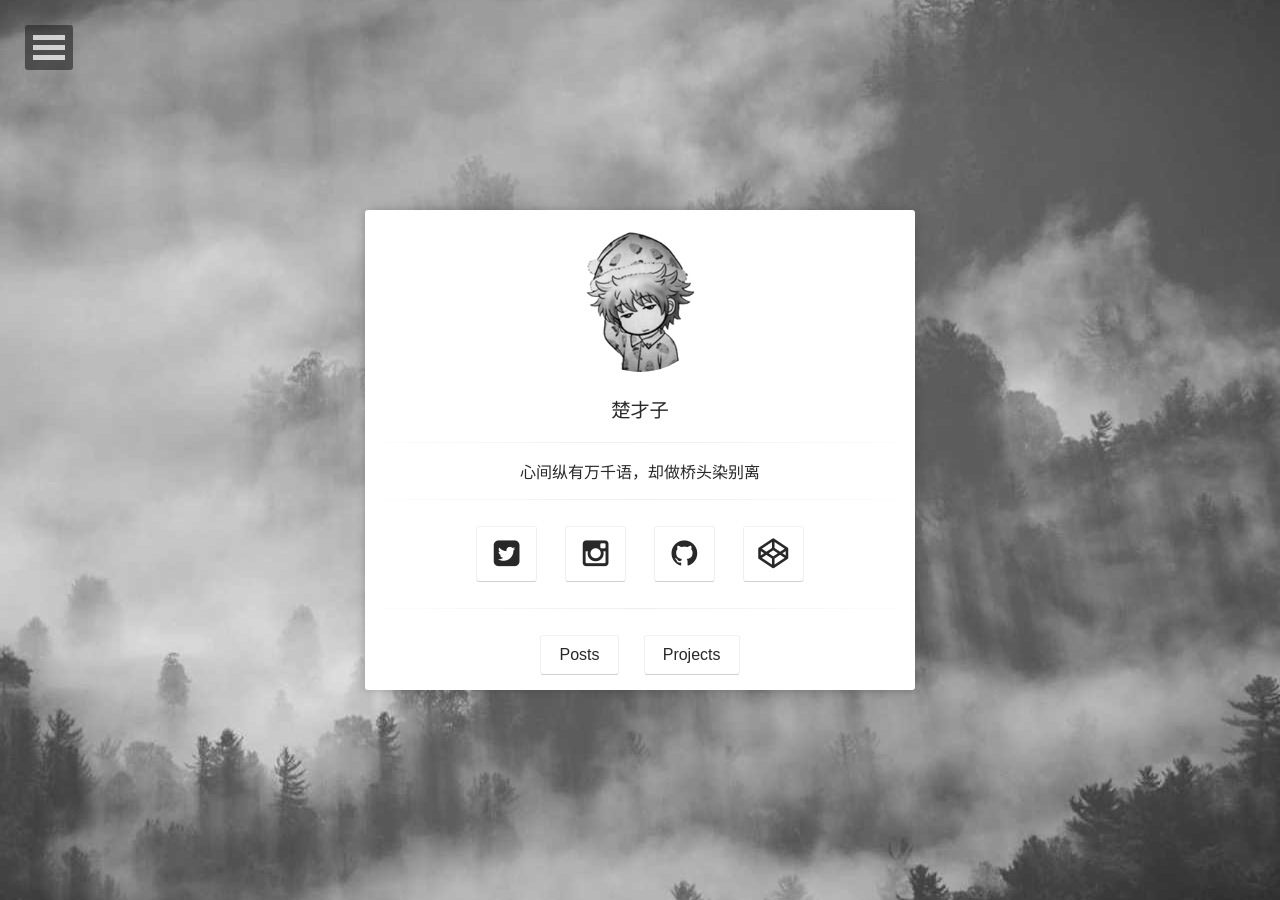
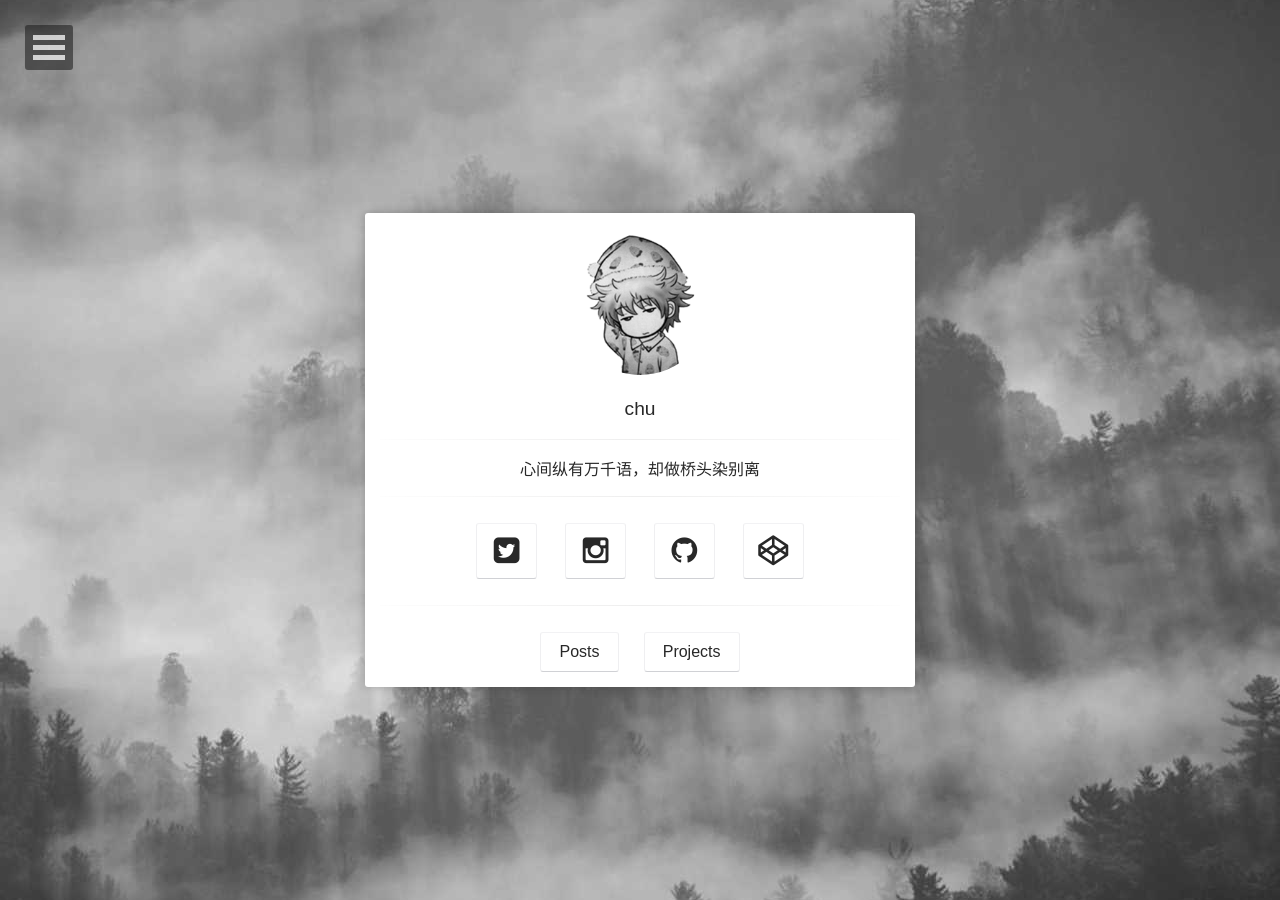
Before and after one commit to chu0/chu0.github.io, a Jekyll site: the page built from index.html, in a window 1280 px wide. Built offline with Jekyll 4.4.1, drawn with Linux system fonts in a browser that asks for light colours; some web fonts are replaced.

Commit message:
Update _config.yml

```diff
--- a/_config.yml
+++ b/_config.yml
@@ -1,5 +1,5 @@
 # Site
-title:              楚才子
+title:              chu
 bio:                '<b>心间纵有万千语，却做桥头染别离</b>'
 description:        " 一个人还是一个人咯. "
 reading_time:       true
```
